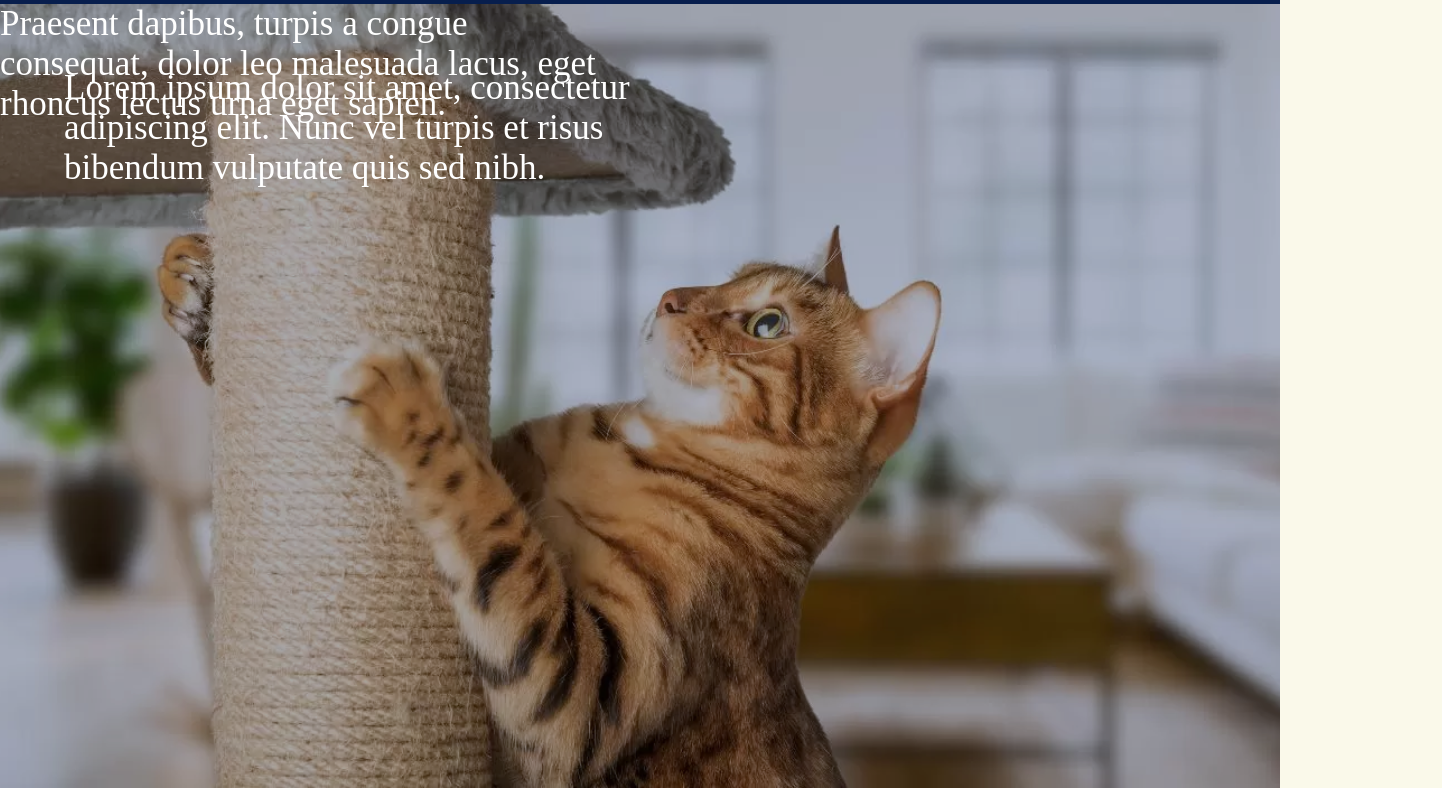
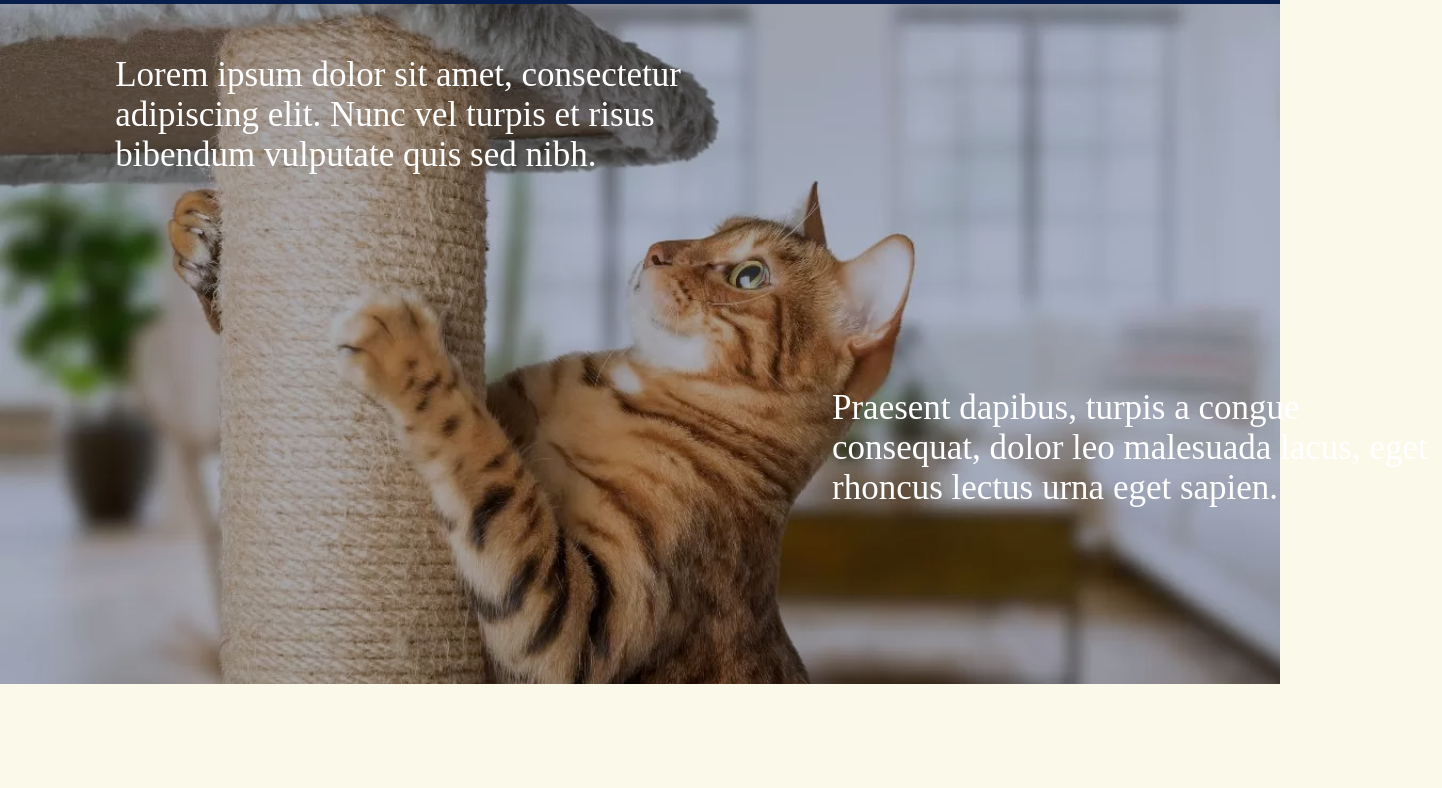
Before and after one commit to Sofie0708/Cat.Gatos, a plain HTML site: page index.html in a window 1280 px wide. Shown: the part 124-912 px from the top of the page, 1442 px wide, since content can reach past the window. After the commit the page ends 864 px from the top, so only its background shows below. Drawn offline with Linux system fonts and the light colour scheme; a web font is replaced by a local one.

Commit message:
Envio do projeto

```diff
--- a/index.html
+++ b/index.html
@@ -47,5 +47,15 @@
             <div class="texto2">Praesent dapibus, turpis a congue consequat, dolor leo malesuada lacus, eget rhoncus lectus urna eget sapien.</div>
         </div>
     </head>
+    <div>
+        <div></div>
+        <div id="fundoListra">
+            <div class="arcoIris laranja"></div>
+            <div class="arcoIris verde"></div>
+            <div class="arcoIris turquesa"></div>
+            <div class="arcoIris azul"></div>
+            <div class="arcoIris roxo"></div>
+        </div>
+    </div>
 </body>
 </html>
--- a/style.css
+++ b/style.css
@@ -55,22 +55,39 @@ svg {
 #fundoIntroducao {
     display: flex;
     width: 100%;
-    height: 98vh;
+    height: 85vh;
     background-repeat: no-repeat;
     background-color: rgba(7, 30, 77, 0.35);
     background-image: url(gatos-brincando-estimulo.webp);
     background-blend-mode: multiply;
     background-size: cover;
-    background-position: 30%;
+    background-position: 50%;
 }
 
 #fundoIntroducao>div {
     height: 200px;
-    width: 615px;
+    width: 610px;
     font-size: 35px;
 }
 
 .texto1 {
     position: absolute;
-    margin: 5% ;
+    margin: 4% 0 0 9% ;
 }
+
+.texto2 {
+    position: absolute;
+    margin: 30% 4% 0 65% ;
+}
+
+#fundoListra {
+    display: flex;
+    height: 7vh;
+    flex-direction: column;
+    justify-content: space-between;
+}
+
+.arcoIris {
+    height: 26px;
+    width: 100%;
+}
```
Also changed, not shown: 1 other file.
